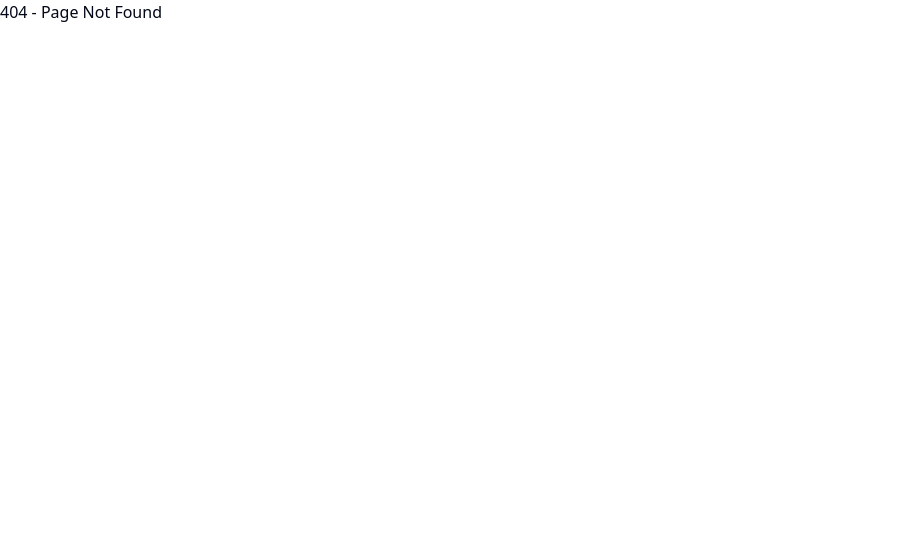
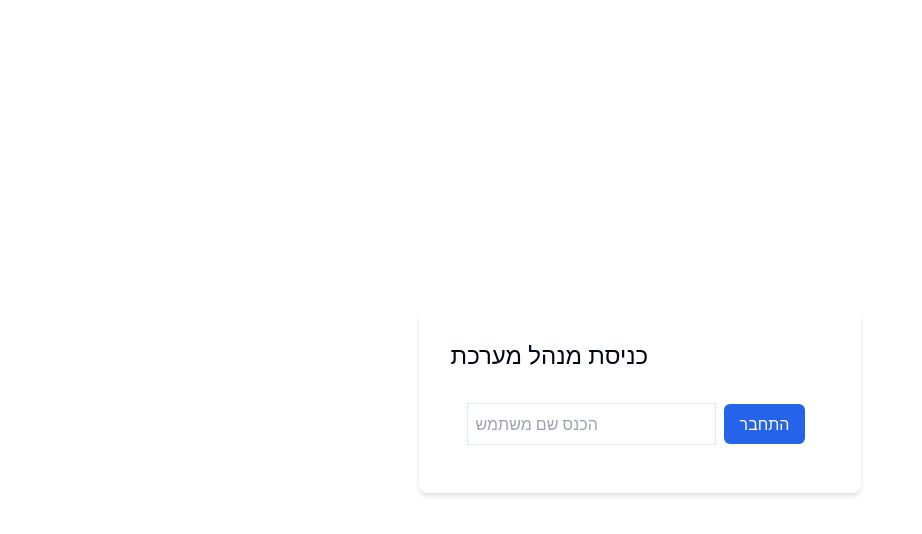
Before and after one commit to yonitfranko/employee-evaluation-app, a Next.js app: page /admin-login in a window 1280 px wide. Before the commit this address had no page. Shown: the top 534 px of the page, without its empty margins (0-922 px from the left). Built offline with nearby package versions, Linux system fonts and the light colour scheme.

Commit message:
feat: add admin authentication

```diff
--- /dev/null
+++ b/pages/admin-login.jsx
@@ -0,0 +1,21 @@
+// pages/admin-login.jsx
+import { useRouter } from 'next/router';
+import Login from '../src/components/Login';  // שינינו את הנתיב
+export default function AdminLoginPage() {
+  const router = useRouter();
+
+  const handleLogin = (success) => {
+    if (success) {
+      router.push('/');
+    }
+  };
+
+  return (
+    <div className="min-h-screen flex items-center justify-center">
+      <div className="bg-white p-8 rounded-lg shadow-md">
+        <h1 className="text-2xl mb-4">כניסת מנהל מערכת</h1>
+        <Login onLogin={handleLogin} />
+      </div>
+    </div>
+  );
+}
--- a/pages/school/[domain].jsx
+++ b/pages/school/[domain].jsx
@@ -6,6 +6,12 @@ export default function SchoolPage() {
   const router = useRouter();
   const { domain } = router.query;
   const [school, setSchool] = useState(null);
+  const [isAdmin, setIsAdmin] = useState(false);
+
+  useEffect(() => {
+    const adminStatus = localStorage.getItem('isAdmin') === 'true';
+    setIsAdmin(adminStatus);
+  }, []);
 
   useEffect(() => {
     if (domain) {
@@ -41,12 +47,14 @@ export default function SchoolPage() {
                 {school.name}
               </h1>
             </div>
+            {isAdmin && (
               <button
                 onClick={() => router.push('/')}
                 className="px-4 py-2 bg-blue-600 text-white rounded-md hover:bg-blue-700"
               >
                 חזרה לרשימת בתי הספר
               </button>
+            )}
           </div>
         </div>
       </header>
--- /dev/null
+++ b/src/components/Login.jsx
@@ -0,0 +1,37 @@
+import { useState } from 'react';
+import { ADMIN_USERS } from '../data/admins';
+
+const Login = ({ onLogin }) => {
+  const [username, setUsername] = useState('');
+  const [error, setError] = useState('');
+
+  const handleLogin = () => {
+    if (ADMIN_USERS.includes(username)) {
+      localStorage.setItem('isAdmin', 'true');
+      onLogin(true);
+    } else {
+      setError('אין לך הרשאת מנהל מערכת');
+    }
+  };
+
+  return (
+    <div className="p-4">
+      <input
+        type="text"
+        value={username}
+        onChange={(e) => setUsername(e.target.value)}
+        className="border p-2"
+        placeholder="הכנס שם משתמש"
+      />
+      <button
+        onClick={handleLogin}
+        className="mx-2 px-4 py-2 bg-blue-600 text-white rounded-md hover:bg-blue-700"
+      >
+        התחבר
+      </button>
+      {error && <p className="text-red-500 mt-2">{error}</p>}
+    </div>
+  );
+};
+
+export default Login;
--- /dev/null
+++ b/src/data/admins.js
@@ -0,0 +1 @@
+export const ADMIN_USERS = ['yonitfranko@gmail.com']; // או כל זיהוי אחר שתבחריgit
```
Lines whose indentation alone changed are shown as unchanged.
